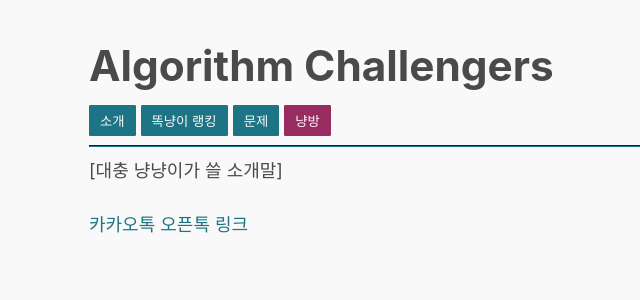
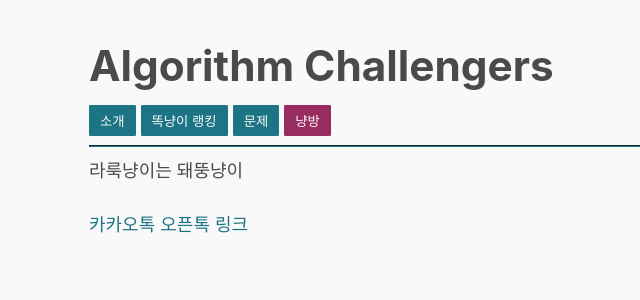
Before and after one commit to algorithm-challengers/algorithm-challengers.github.io, a Svelte app: page / in a window 1280 px wide. Both pictures are taken after a click on the button "냥방". Shown: the top 300 px of the page, without its empty margins (209-849 px from the left). Built offline with nearby package versions, Linux system fonts and the light colour scheme.

Commit message:
Update App.svelte

```diff
--- a/src/App.svelte
+++ b/src/App.svelte
@@ -76,7 +76,7 @@
 	{/if}
 
 	{#if tap == 3}
-		<p>[대충 냥냥이가 쓸 소개말]</p>
+		<p>라룩냥이는 돼뚱냥이</p>
 		<a href="https://open.kakao.com/o/gbCkR4zd">카카오톡 오픈톡 링크</a>
 	{/if}
 </main>
```
